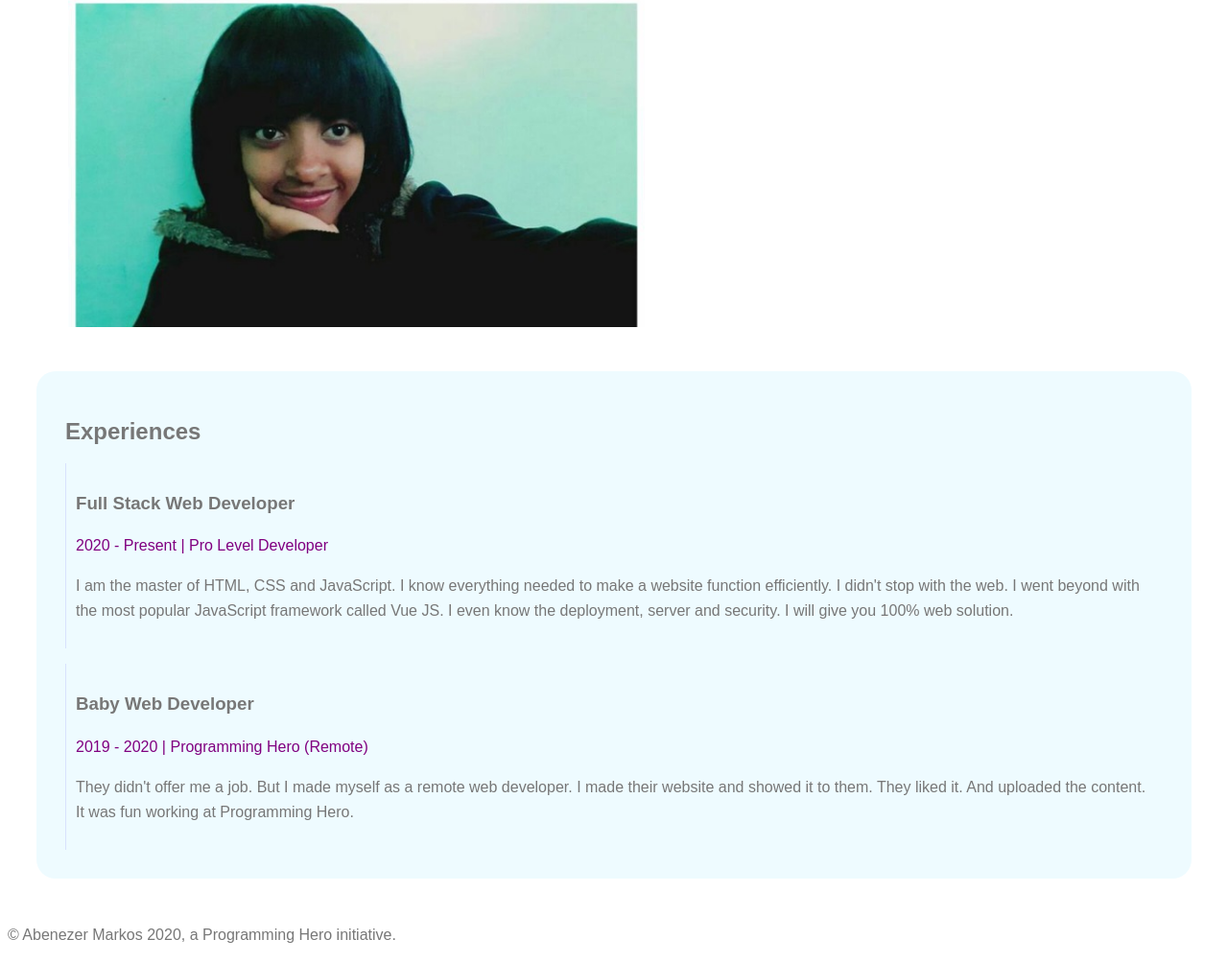
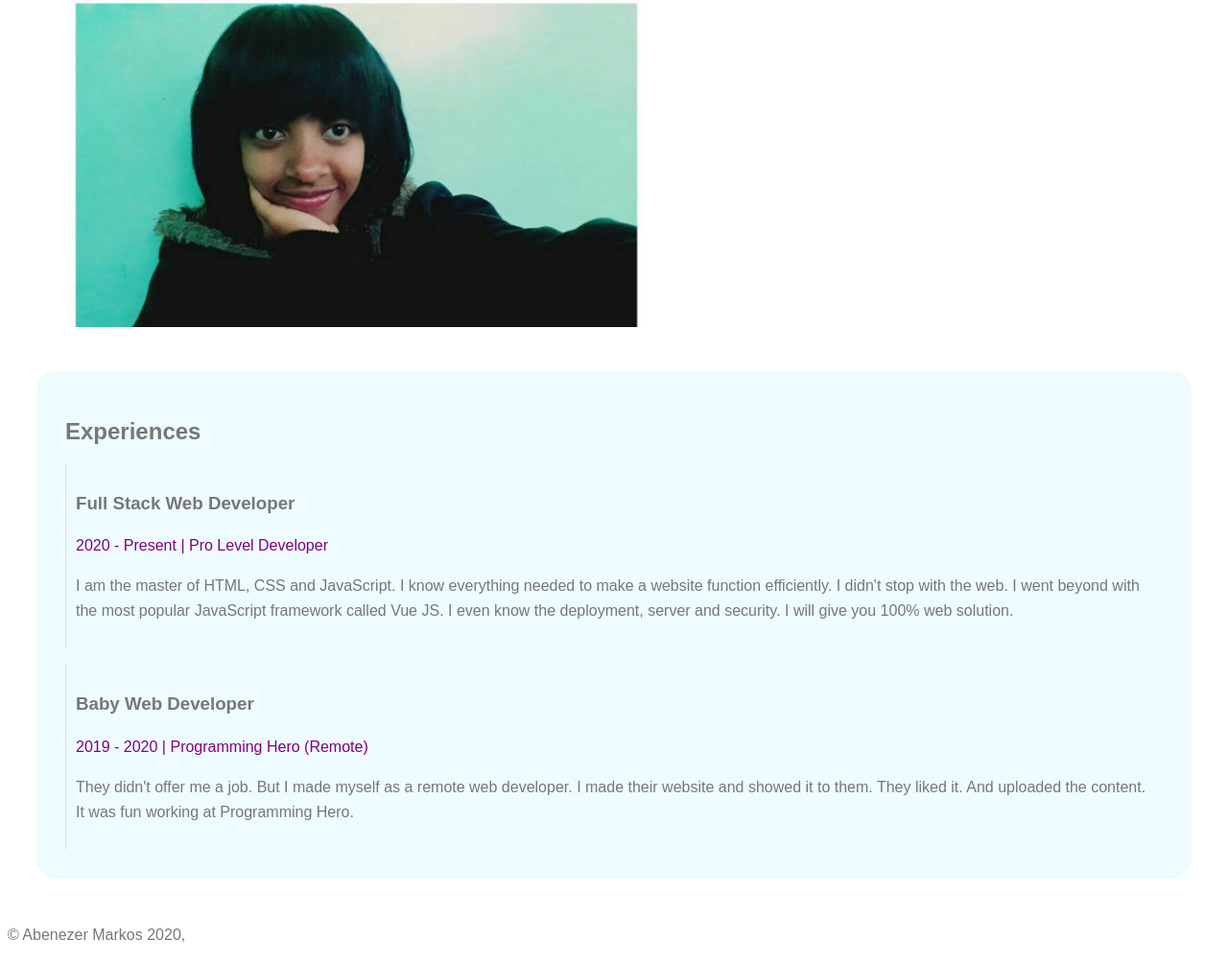
Before and after one commit to Abuca/Abenezer-Markos, a plain HTML site: page index.html in a window 1280 px wide. Shown: the part 968-1972 px from the top of the page at 96% size. Drawn offline with Linux system fonts and the light colour scheme.

Commit message:
Updating the footer on the index

```diff
--- a/index.html
+++ b/index.html
@@ -49,7 +49,7 @@
         </section>
     </body>
     <footer>
-    <p> © Abenezer Markos 2020, a Programming Hero initiative. </p>
+    <p> © Abenezer Markos 2020,</p>
     </footer>
 
 </html>
```
